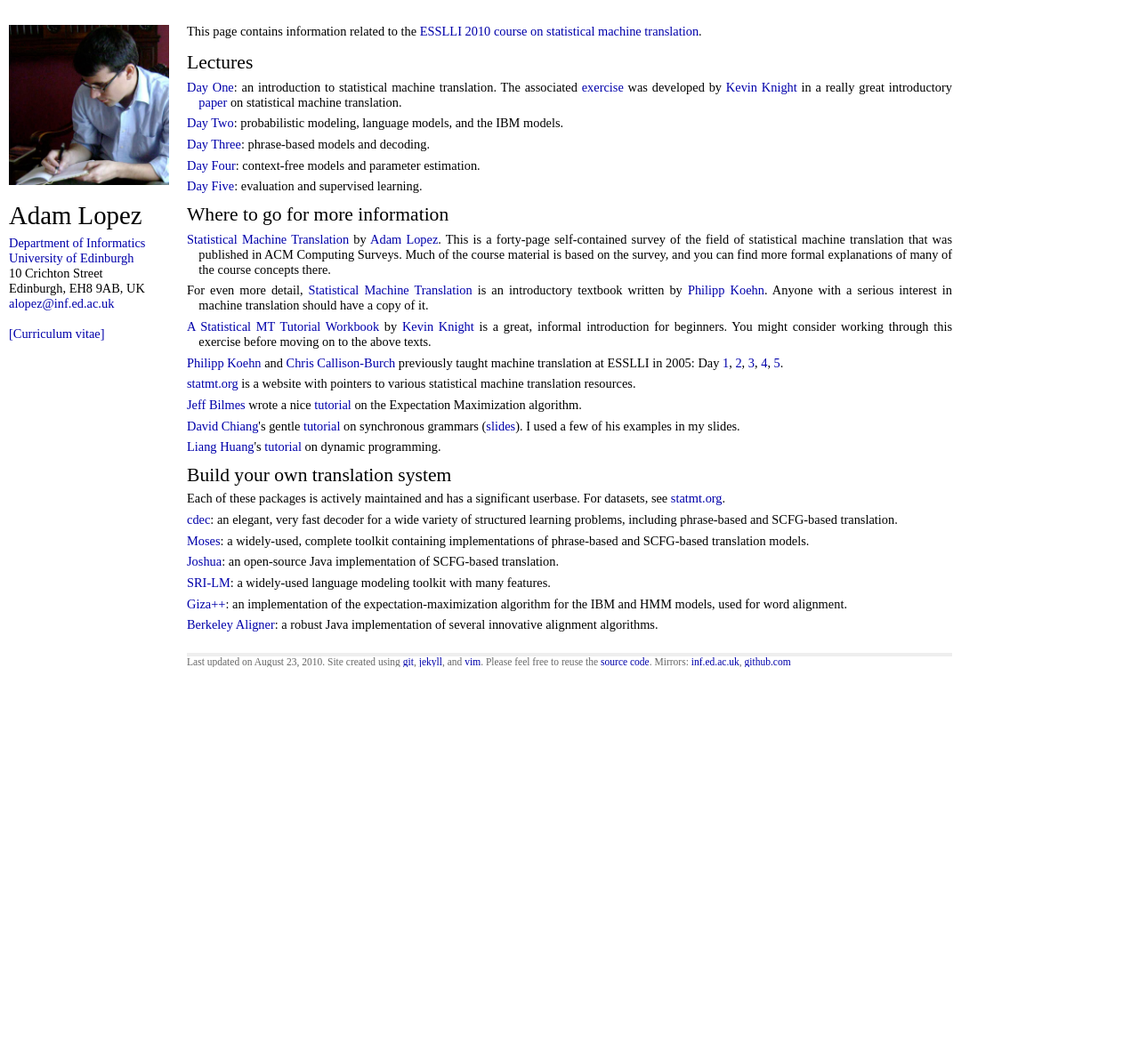
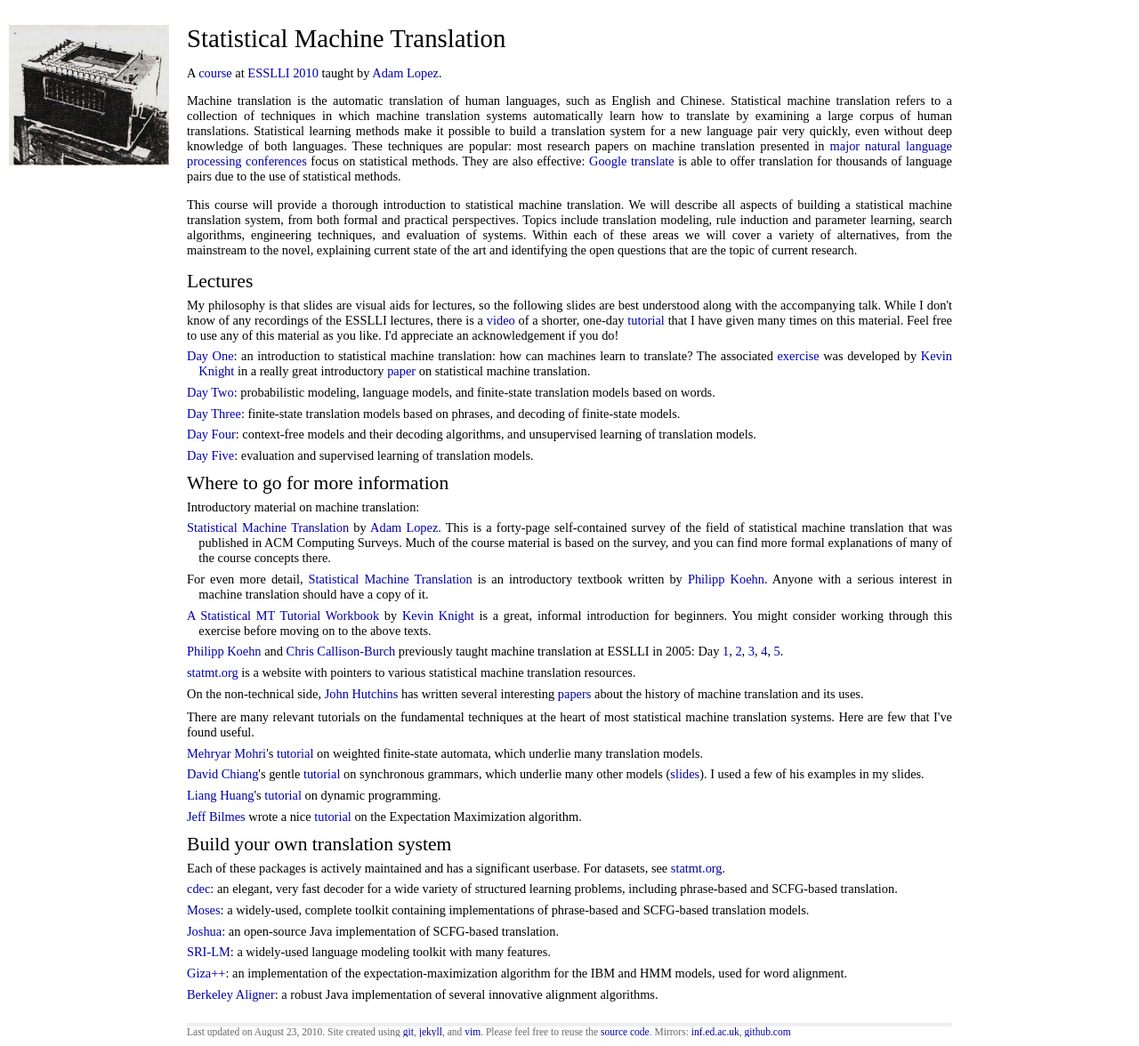
Before and after one commit to alopez/alopez.github.com, a Jekyll site: the page built from esslli2010.html, in a window 1280 px wide. Shown: the whole page at 89% size. Built offline with Jekyll 4.4.1, drawn with Linux system fonts in a browser that asks for light colours; before the commit the page ends 900 px from its top, so only the background shows below that.

Commit message:
Finalized ESSLLI course webpage

```diff
--- a/_layouts/default.html
+++ b/_layouts/default.html
@@ -19,6 +19,9 @@
 <div class="site">
 
   <div class="leftsidebar">
+  {% if page.sidebar %}
+    {{ page.sidebar }}
+  {% else %}
     <p>
       <img src="img/writing.jpg" width="180" alt="Adam Lopez"/>
       <h1>Adam Lopez</h1>
@@ -30,6 +33,7 @@
       <br/>
       <a href="http://homepages.inf.ed.ac.uk/alopez/adam_lopez_cv.pdf">[Curriculum vitae]</a>
     </p>
+  {% endif %}
   </div>
 
   <div class="content">
--- a/esslli2010.html
+++ b/esslli2010.html
@@ -1,24 +1,37 @@
 ---
 layout: default
-title: Adam Lopez
+title: Statistical Machine Translation course at ESSLLI 2010
+sidebar: <p><img src="img/artsrouni.jpg" width="180" alt="Georges Artsrouni's mechanical brain, an early mechanical translation device"/>
 ---
+<h1>Statistical Machine Translation</h1>
+<div id="course" class="cv">
+<p>A <a href="http://esslli2010cph.info/?p=277">course</a> at <a href="http://esslli2010cph.info">ESSLLI 2010</a> taught by <a href="index.html">Adam Lopez</a>.
+<p>
+Machine translation is the automatic translation of human languages, such as English and Chinese.  Statistical machine translation refers to a collection of techniques in which machine translation systems automatically learn how to translate by examining a large corpus of human translations.  Statistical learning methods make it possible to build a translation system for a new language pair very quickly, even without deep knowledge of both languages.  These techniques are popular: most research papers on machine translation presented in <a href="http://aclweb.org/anthology-new/">major natural language processing conferences</a> focus on statistical methods.  They are also effective: <a href="http://translate.google.com">Google translate</a> is able to offer translation for thousands of language pairs due to the use of statistical methods.
 
-<div id="course" class="cv">
-<p>This page contains information related to the <a href="http://esslli2010cph.info/?p=277">ESSLLI 2010 course on statistical machine translation</a>.
+<p>This course will provide a thorough introduction to statistical machine translation.  We will describe all aspects of building a statistical machine translation system, from both formal and practical perspectives.  Topics include translation modeling, rule induction and parameter learning, search algorithms, engineering techniques, and evaluation of systems.  Within each of these areas we will cover a variety of alternatives, from the mainstream to the novel, explaining current state of the art and identifying the open questions that are the topic of current research.
 
 
 <h2>Lectures</h2>
-
+My philosophy is that slides are visual aids for lectures, so the following
+slides are best understood along with the accompanying talk.   While I don't
+know of any recordings of the ESSLLI lectures, there is a
+<a href="http://videolectures.net/clspss09_lopez_mt/">video</a>
+of a shorter, one-day
+<a href="http://homepages.inf.ed.ac.uk/alopez/talks/clsp-tutorial-2009.pdf">tutorial</a>
+that I have given many times on this material.  Feel free to
+use any of this material as you  like.  I'd appreciate an acknowledgement if you do!
 <ul class="posts">
-	<li><a href="http://homepages.inf.ed.ac.uk/alopez/talks/esslli2010-day1.pdf">Day One</a>: an introduction to statistical machine translation.  The associated <a href="http://homepages.inf.ed.ac.uk/alopez/talks/esslli-exercise.pdf">exercise</a> was developed by <a href="http://www.isi.edu/~knight/">Kevin Knight</a> in a really great introductory <a href="http://www.ai.mit.edu/courses/6.891-nlp/READINGS/aimag97.pdf">paper</a> on statistical machine translation.</li>
-	<li><a href="http://homepages.inf.ed.ac.uk/alopez/talks/esslli2010-day2.pdf">Day Two</a>: probabilistic modeling, language models, and the IBM models.</li>
-	<li><a href="http://homepages.inf.ed.ac.uk/alopez/talks/esslli2010-day3.pdf">Day Three</a>: phrase-based models and decoding.</li>
-	<li><a href="http://homepages.inf.ed.ac.uk/alopez/talks/esslli2010-day4.pdf">Day Four</a>: context-free models and parameter estimation.</li>
-	<li><a href="http://homepages.inf.ed.ac.uk/alopez/talks/esslli2010-day5.pdf">Day Five</a>: evaluation and supervised learning.</li>
+	<li><a href="http://homepages.inf.ed.ac.uk/alopez/talks/esslli2010-day1.pdf">Day One</a>: an introduction to statistical machine translation: how can machines learn to translate?  The associated <a href="http://homepages.inf.ed.ac.uk/alopez/talks/esslli-exercise.pdf">exercise</a> was developed by <a href="http://www.isi.edu/~knight/">Kevin Knight</a> in a really great introductory <a href="http://www.ai.mit.edu/courses/6.891-nlp/READINGS/aimag97.pdf">paper</a> on statistical machine translation.</li>
+	<li><a href="http://homepages.inf.ed.ac.uk/alopez/talks/esslli2010-day2.pdf">Day Two</a>: probabilistic modeling, language models, and finite-state translation models based on words.</li>
+	<li><a href="http://homepages.inf.ed.ac.uk/alopez/talks/esslli2010-day3.pdf">Day Three</a>: finite-state translation models based on phrases, and decoding of finite-state models.</li>
+	<li><a href="http://homepages.inf.ed.ac.uk/alopez/talks/esslli2010-day4.pdf">Day Four</a>: context-free models and their decoding algorithms, and unsupervised learning of translation models.</li>
+	<li><a href="http://homepages.inf.ed.ac.uk/alopez/talks/esslli2010-day5.pdf">Day Five</a>: evaluation and supervised learning of translation models.</li>
 </ul>
 
 <h2>Where to go for more information</h2>
 <ul class="posts">
+Introductory material on machine translation:
 	<li><a href="http://homepages.inf.ed.ac.uk/alopez/papers/survey.pdf">Statistical Machine Translation</a> by <a href="index.html">Adam Lopez</a>. This is a forty-page self-contained survey of the field of statistical machine translation that was published in ACM Computing Surveys.  Much of the course material is based on the survey, and you can find more formal explanations of many of the course concepts there.</li>
 	<li>For even more detail, <a href="http://www.statmt.org/book/">Statistical Machine Translation</a> is an introductory textbook written by <a href="http://www.iccs.informatics.ed.ac.uk/~pkoehn/">Philipp Koehn</a>.  Anyone with a serious interest in machine translation should have a copy of it.</li>
 	<li><a href="http://www.isi.edu/natural-language/mt/wkbk.pdf">A Statistical MT Tutorial Workbook</a> by <a href="http://www.isi.edu/~knight/">Kevin Knight</a> is a great, informal introduction for beginners.  You might consider working through this exercise before moving on to the above texts.
@@ -29,10 +42,18 @@ title: Adam Lopez
     <a href="http://www.iccs.informatics.ed.ac.uk/~pkoehn/publications/esslli-slides-day4.pdf">4</a>,
     <a href="http://www.iccs.informatics.ed.ac.uk/~pkoehn/publications/esslli-slides-day5.pdf">5</a>.</li>
   <li><a href="http://www.statmt.org">statmt.org</a> is a website with pointers to various statistical machine translation resources.</li>
+  <li>On the non-technical side, <a href="http://www.hutchinsweb.me.uk/">John Hutchins</a> has written several interesting <a href="http://www.hutchinsweb.me.uk/main.htm">papers</a> about the history of machine translation and its uses.</li>
+</ul>
+There are many relevant tutorials on the fundamental techniques at the heart
+of most statistical machine translation systems.  Here are few that I've
+found useful.
+<ul>
+  <li><a href="http://www.cs.nyu.edu/~mohri">Mehryar Mohri</a>'s
+    <a href="http://www.cs.nyu.edu/~mohri/pub/cl1.pdf"a>tutorial</a> on weighted
+    finite-state automata, which underlie many translation models.</li>
+  <li><a href="http://www.isi.edu/~chiang/">David Chiang</a>'s gentle <a href="http://www.isi.edu/~chiang/papers/synchtut.pdf">tutorial</a> on synchronous grammars, which underlie many other models (<a href="http://www.isi.edu/~chiang/papers/synchtut-slides.pdf">slides</a>).  I used a few of his examples in my slides.</li>
+  <li><a href="http://www.isi.edu/~lhuang/">Liang Huang</a>'s <a href="http://www.cis.upenn.edu/~lhuang3/coling.pdf">tutorial</a> on dynamic programming.
   <li><a href="http://ssli.ee.washington.edu/~bilmes/pgs/index.html">Jeff Bilmes</a> wrote a nice <a href="http://ssli.ee.washington.edu/~bilmes/mypubs/bilmes1997-em.pdf">tutorial</a> on the Expectation Maximization algorithm.</li>
-  <li><a href="http://www.isi.edu/~chiang/">David Chiang</a>'s gentle <a href="http://www.isi.edu/~chiang/papers/synchtut.pdf">tutorial</a> on synchronous grammars (<a href="http://www.isi.edu/~chiang/papers/synchtut-slides.pdf">slides</a>).  I used a few of his examples in my slides.</li>
-  <li><a href="http://www.isi.edu/~lhuang/">Liang Huang</a>'s <a href="http://www.cis.upenn.edu/~lhuang3/coling.pdf">tutorial</a> on dynamic programming.
-
 </ul>
 
 <h2>Build your own translation system</h2>
```
Also changed, not shown: _posts/2009-06-11-clsp-intro-to-machine-translation.textile (deleted, +0 -13 lines), _posts/2010-08-15-esslli-intro-to-machine-translation.textile (added, +12 -0 lines), img/artsrouni.jpg (added).
